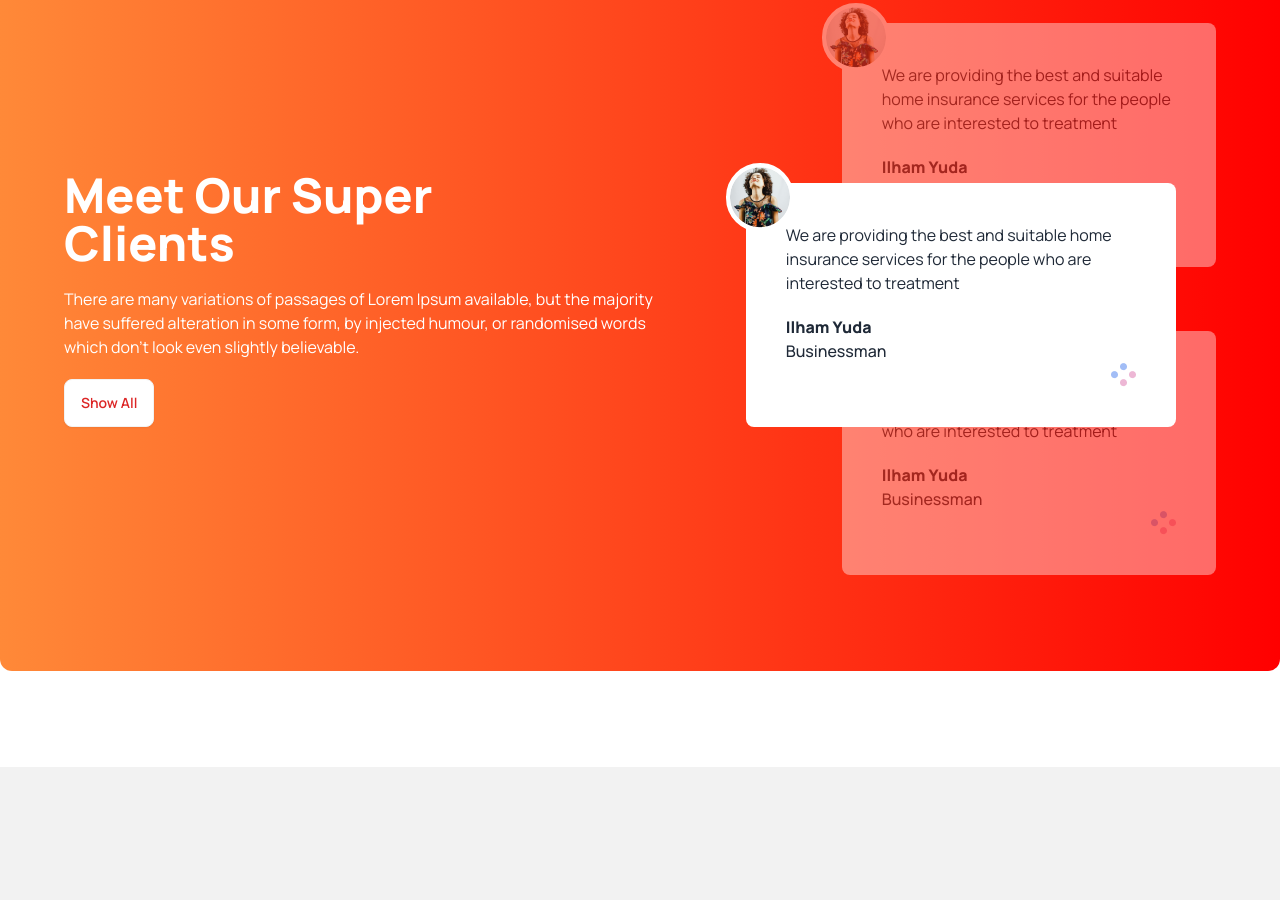
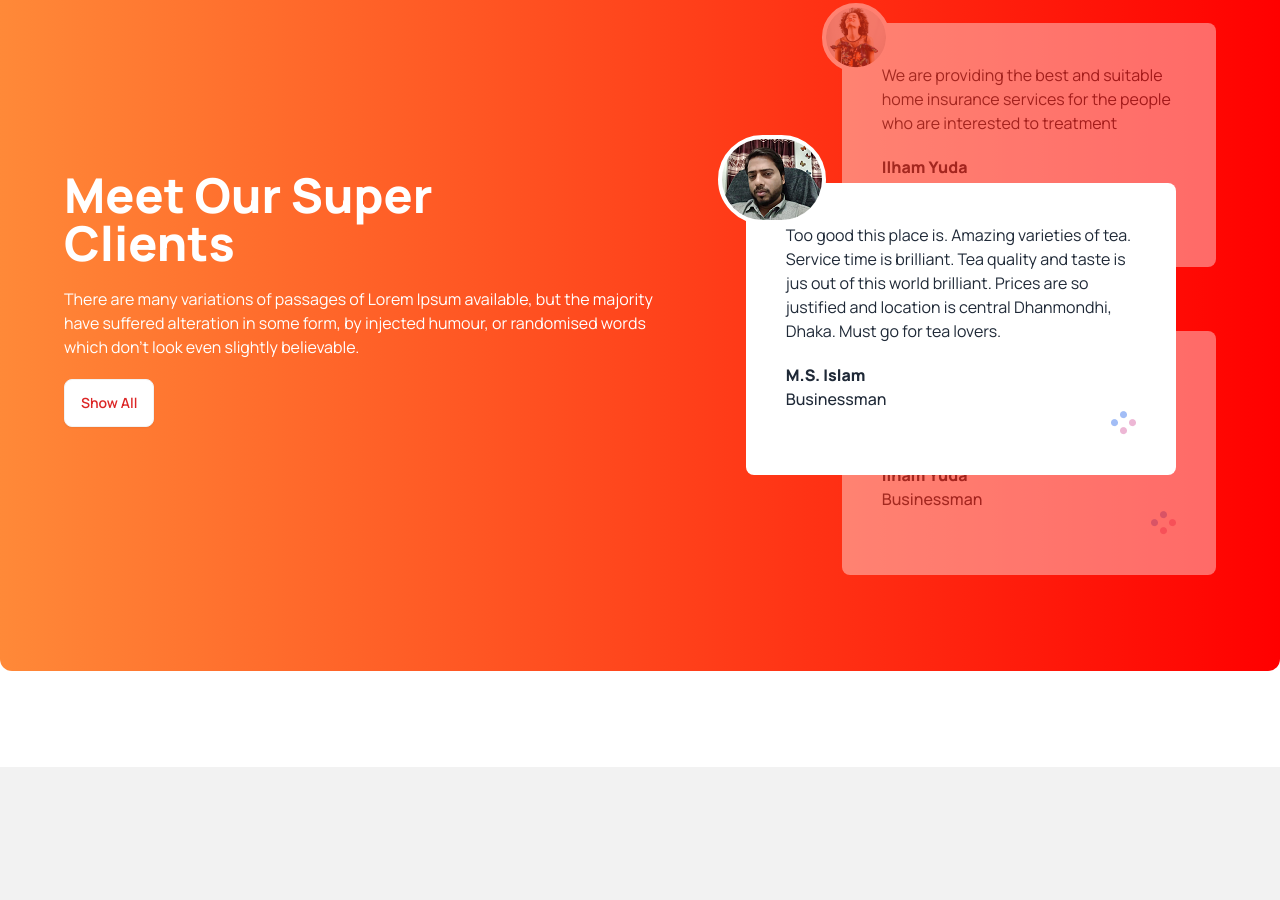
Before and after one commit to pkcbcse/tea-house-with-daisyui, a plain HTML site: page index.html in a window 1280 px wide. Shown: the part 2091-2991 px from the top of the page. Drawn offline with nearby package versions, Linux system fonts and the light colour scheme.

Commit message:
Client Review Updated!

```diff
--- a/index.html
+++ b/index.html
@@ -188,11 +188,13 @@
         </div>
         <!-- Current Review -->
         <div class="p-10 rounded-lg bg-white absolute top-40 lg:-left-24 lg:w-[430px] z-20">
-          <img class="absolute -left-5 -top-5 border-4 border-white rounded-full bg-white" src="images/client.png"
+          <img class="absolute -left-7 -top-12 border-4 border-white rounded-full bg-white" src="images/Raju-1.png"
             alt="">
-          <p>We are providing the best and suitable home insurance services for the people who are interested to
-            treatment</p>
-          <h4 class="font-bold mt-5">Ilham Yuda</h4>
+          <p>Too good this place is. Amazing varieties of tea. Service time is brilliant. Tea quality and taste is jus
+            out of this
+            world brilliant. Prices are so justified and location is central Dhanmondhi, Dhaka. Must go for tea lovers.
+          </p>
+          <h4 class="font-bold mt-5">M.S. Islam</h4>
           <p class="font-medium">Businessman</p>
           <div class="flex justify-end">
             <img src="/images/circles.png" alt="">
```
Also changed, not shown: images/382213302_6942404639112828_4719430407332586551_n.jpg (added), images/Raju-1.png (added), images/Raju.png (added).
